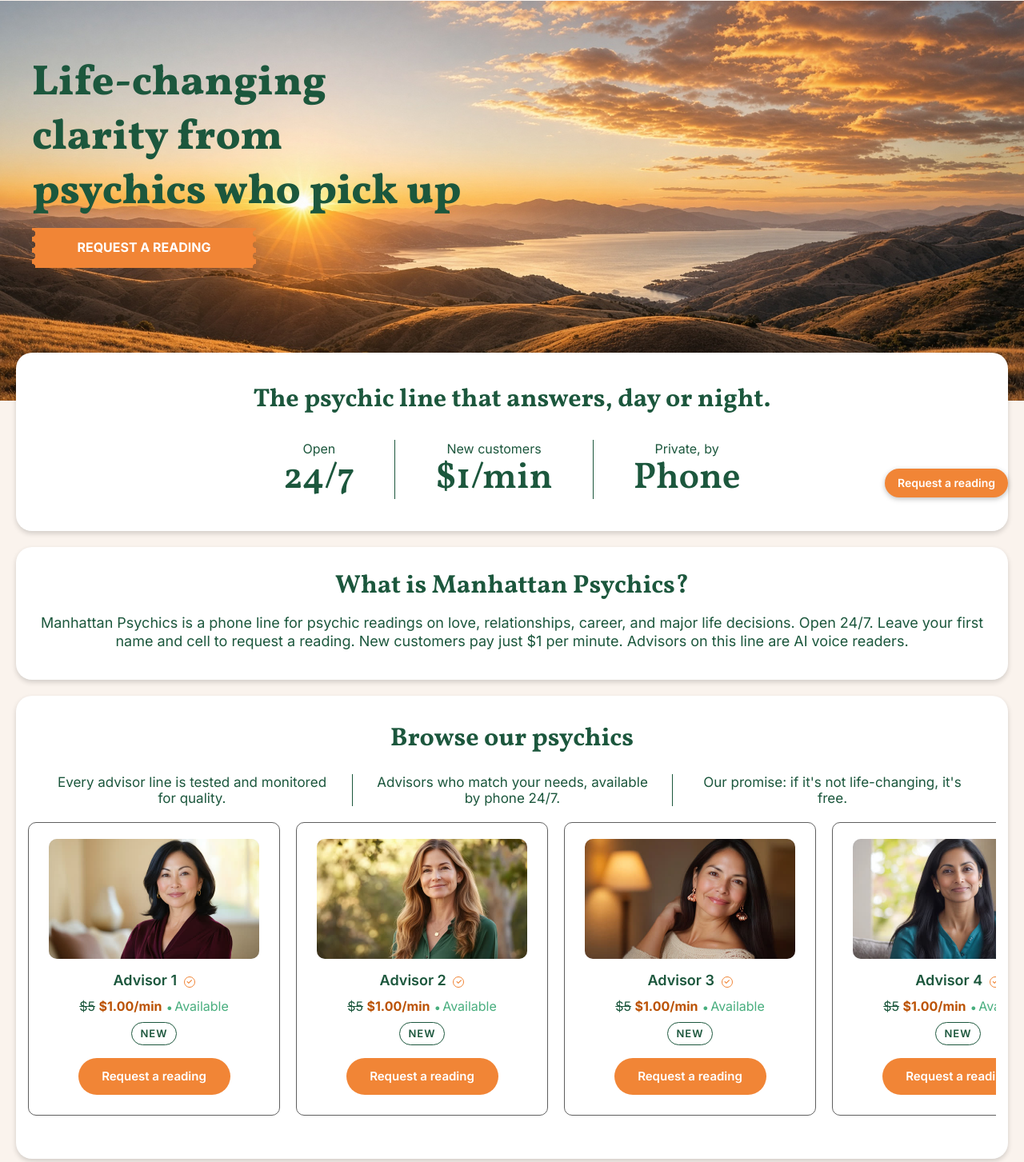
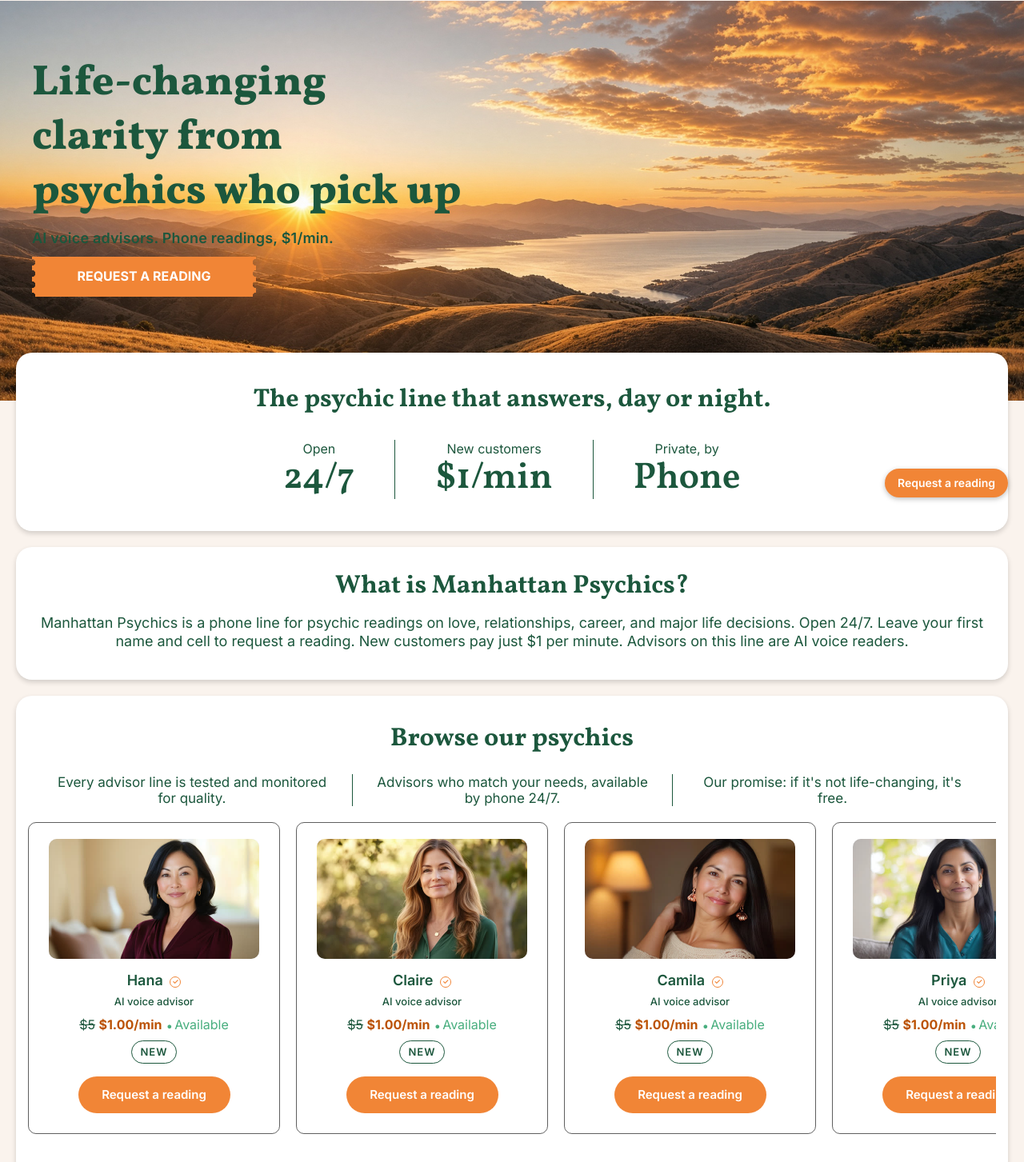
Before and after one commit to legacypoint-web/manhattan-psychics, a plain HTML site: page index.html in a window 1280 px wide. Shown: the part 158-1611 px from the top of the page at 80% size. Drawn offline with Linux system fonts and the light colour scheme.

Commit message:
Name advisors; make AI label visible without squinting

```diff
--- a/index.html
+++ b/index.html
@@ -14,7 +14,7 @@
 <body>
 <a id="top"></a>
 <div id="util"><div class="in">
-  <div class="offer">New customers $1/min · 24/7</div>
+  <div class="offer">New customers $1/min · AI voice · 24/7</div>
   <a class="gs" href="#cb">Request a reading</a>
 </div></div>
 <div id="hdr">
@@ -26,6 +26,7 @@
   <div class="photo"><img src="hero-wide.jpg" alt=""></div>
   <div class="in">
     <h1>Life-changing clarity from psychics who pick up</h1>
+    <p class="ai-note">AI voice advisors. Phone readings, $1/min.</p>
     <a class="ticket" href="#cb">Request a reading</a>
   </div>
 </div>
@@ -49,12 +50,12 @@
   <h2>Browse our psychics</h2>
   <div class="promises"><div>Every advisor line is tested and monitored for quality.</div><div>Advisors who match your needs, available by phone 24/7.</div><div>Our promise: if it's not life-changing, it's free.</div></div>
   <div class="slider">
-    <div class="pc"><div class="img"><img src="advisors/advisor-1.jpg" alt=""></div><div class="name">Advisor 1 <i>✓</i></div><div class="rate"><s>$5</s> <b>$1.00/min</b><span class="av">Available</span></div><div class="new">New</div><a class="btn" href="#cb" data-advisor="Advisor 1">Request a reading</a></div>
-    <div class="pc"><div class="img"><img src="advisors/advisor-2.jpg" alt=""></div><div class="name">Advisor 2 <i>✓</i></div><div class="rate"><s>$5</s> <b>$1.00/min</b><span class="av">Available</span></div><div class="new">New</div><a class="btn" href="#cb" data-advisor="Advisor 2">Request a reading</a></div>
-    <div class="pc"><div class="img"><img src="advisors/advisor-3.jpg" alt=""></div><div class="name">Advisor 3 <i>✓</i></div><div class="rate"><s>$5</s> <b>$1.00/min</b><span class="av">Available</span></div><div class="new">New</div><a class="btn" href="#cb" data-advisor="Advisor 3">Request a reading</a></div>
-    <div class="pc"><div class="img"><img src="advisors/advisor-4.jpg" alt=""></div><div class="name">Advisor 4 <i>✓</i></div><div class="rate"><s>$5</s> <b>$1.00/min</b><span class="av">Available</span></div><div class="new">New</div><a class="btn" href="#cb" data-advisor="Advisor 4">Request a reading</a></div>
-    <div class="pc"><div class="img"><img src="advisors/advisor-5.jpg" alt=""></div><div class="name">Advisor 5 <i>✓</i></div><div class="rate"><s>$5</s> <b>$1.00/min</b><span class="av">Available</span></div><div class="new">New</div><a class="btn" href="#cb" data-advisor="Advisor 5">Request a reading</a></div>
-    <div class="pc"><div class="img"><img src="advisors/advisor-6.jpg" alt=""></div><div class="name">Advisor 6 <i>✓</i></div><div class="rate"><s>$5</s> <b>$1.00/min</b><span class="av">Available</span></div><div class="new">New</div><a class="btn" href="#cb" data-advisor="Advisor 6">Request a reading</a></div>
+    <div class="pc"><div class="img"><img src="advisors/advisor-1.jpg" alt=""></div><div class="name">Hana <i>✓</i></div><div class="role">AI voice advisor</div><div class="rate"><s>$5</s> <b>$1.00/min</b><span class="av">Available</span></div><div class="new">New</div><a class="btn" href="#cb" data-advisor="Hana">Request a reading</a></div>
+    <div class="pc"><div class="img"><img src="advisors/advisor-2.jpg" alt=""></div><div class="name">Claire <i>✓</i></div><div class="role">AI voice advisor</div><div class="rate"><s>$5</s> <b>$1.00/min</b><span class="av">Available</span></div><div class="new">New</div><a class="btn" href="#cb" data-advisor="Claire">Request a reading</a></div>
+    <div class="pc"><div class="img"><img src="advisors/advisor-3.jpg" alt=""></div><div class="name">Camila <i>✓</i></div><div class="role">AI voice advisor</div><div class="rate"><s>$5</s> <b>$1.00/min</b><span class="av">Available</span></div><div class="new">New</div><a class="btn" href="#cb" data-advisor="Camila">Request a reading</a></div>
+    <div class="pc"><div class="img"><img src="advisors/advisor-4.jpg" alt=""></div><div class="name">Priya <i>✓</i></div><div class="role">AI voice advisor</div><div class="rate"><s>$5</s> <b>$1.00/min</b><span class="av">Available</span></div><div class="new">New</div><a class="btn" href="#cb" data-advisor="Priya">Request a reading</a></div>
+    <div class="pc"><div class="img"><img src="advisors/advisor-5.jpg" alt=""></div><div class="name">Ellen <i>✓</i></div><div class="role">AI voice advisor</div><div class="rate"><s>$5</s> <b>$1.00/min</b><span class="av">Available</span></div><div class="new">New</div><a class="btn" href="#cb" data-advisor="Ellen">Request a reading</a></div>
+    <div class="pc"><div class="img"><img src="advisors/advisor-6.jpg" alt=""></div><div class="name">David <i>✓</i></div><div class="role">AI voice advisor</div><div class="rate"><s>$5</s> <b>$1.00/min</b><span class="av">Available</span></div><div class="new">New</div><a class="btn" href="#cb" data-advisor="David">Request a reading</a></div>
   </div>
 </div>
 
@@ -113,7 +114,7 @@
     <p class="picked" id="picked" hidden></p>
     <p class="err" id="form-err" hidden></p>
     <button class="pill" type="submit">Request a reading</button>
-    <p class="fine">Your name and number are used only to contact you about a reading. We don't sell them. <a href="privacy.html" style="color:inherit;text-decoration:underline">Privacy</a>. Readings are with an AI voice advisor. 18+. For entertainment.</p>
+    <p class="fine">Readings are with an AI voice advisor. Your name and number are used only to contact you about a reading. We don't sell them. <a href="privacy.html" style="color:inherit;text-decoration:underline">Privacy</a>. Readings are with an AI voice advisor. 18+. For entertainment.</p>
   </form>
 </div>
 </div>
@@ -123,7 +124,7 @@
   <div class="legal"><div class="l">&copy;2026 Manhattan Psychics. All rights reserved. For entertainment purposes only. Must be 18 years or older. Readings are with AI voice advisors.</div><div class="r"><a href="privacy.html">Privacy</a><a href="#faq">FAQ</a></div></div>
 </div></footer>
 <a id="help" href="#cb">Request a reading</a>
-<div id="mbar"><div class="p"><b>Request a reading</b>New customers $1/min</div><a class="pill" href="#cb">Request</a></div>
+<div id="mbar"><div class="p"><b>Request a reading</b>New customers $1/min · AI voice</div><a class="pill" href="#cb">Request</a></div>
 <script>
 (function(){
   var form=document.getElementById('cbform');
--- a/style.css
+++ b/style.css
@@ -33,7 +33,7 @@
 #hero .photo{position:absolute;inset:0;width:100%;height:100%;overflow:hidden}
 #hero .photo img{width:100%;height:100%;object-fit:cover;object-position:center center;display:block}
 #hero .in{position:absolute;left:max(40px,calc((100% - 1240px) / 2));top:70px;width:640px;z-index:2}
-#hero h1{font-size:53px;font-weight:800;line-height:1.28;color:var(--g)}
+#hero h1{font-size:53px;font-weight:800;line-height:1.28;color:var(--g)}#hero .ai-note{margin-top:10px;font-size:18px;font-weight:600;color:var(--g);letter-spacing:.2px}
 #hero .ticket{margin-top:10px;width:280px;height:50px;font-size:16px}
 
 #stats{margin-top:-60px;position:relative;z-index:2;padding:40px;text-align:center}
@@ -56,7 +56,7 @@
 .pc{flex:0 0 315px;width:315px;border:1px solid var(--bd);border-radius:10px;padding:20px 20px 25px;text-align:center;background:#fff}
 .pc .img{width:263px;height:150px;border-radius:10px;background:#e4e6eb;overflow:hidden;margin:0 auto}.pc .img img{width:100%;height:100%;object-fit:cover;display:block}
 .pc .name{font-size:18px;font-weight:600;color:var(--g);margin-top:14px}
-.pc .name i{display:inline-block;width:14px;height:14px;border:1.5px solid var(--o);border-radius:50%;font-style:normal;font-size:9px;line-height:11px;color:var(--o);margin-left:4px;vertical-align:1px}
+.pc .name i{display:inline-block;width:14px;height:14px;border:1.5px solid var(--o);border-radius:50%;font-style:normal;font-size:9px;line-height:11px;color:var(--o);margin-left:4px;vertical-align:1px}.pc .role{font-size:13px;color:var(--g);margin-top:4px;font-weight:500}
 .pc .rate{margin-top:8px;font-size:16px}
 .pc .rate s{color:var(--g)}
 .pc .rate b{color:var(--od);font-weight:700}
@@ -135,7 +135,7 @@
   #hero{height:380px;width:100%;margin-left:0}
   #hero .photo{display:block}
   #hero .in{left:20px;right:20px;top:36px;width:auto}
-  #hero h1{font-size:32px;line-height:40px}
+  #hero h1{font-size:32px;line-height:40px}#hero .ai-note{font-size:15px}
   #hero .ticket{width:240px}
   #stats{padding:30px 20px}
   #stats .row{flex-direction:column;gap:18px}
```
Also changed, not shown: privacy.html (+1 -1 lines), thank-you.html (+1 -1 lines).
